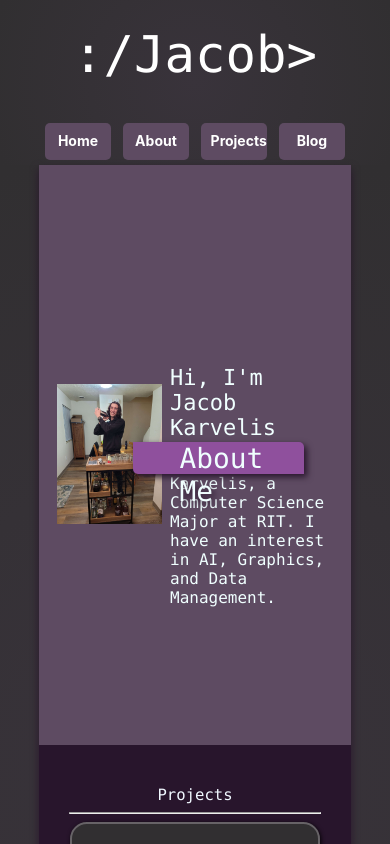
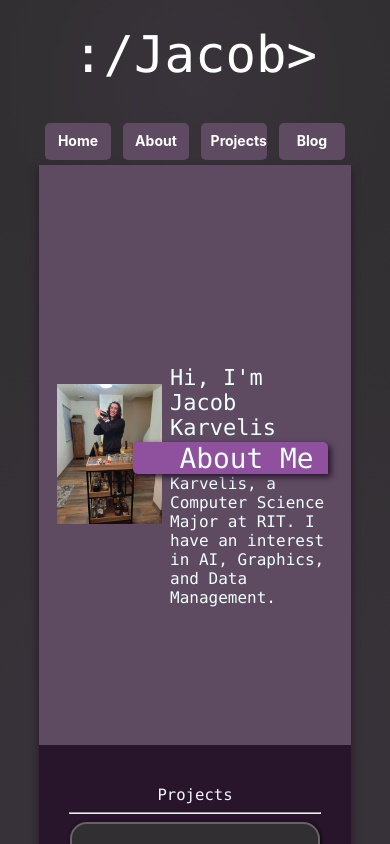
Before and after one commit to jak9527/jak9527.github.io, a React (Create React App) app in the folder personalwebsite/: page / in a window 390 px wide. Shown: the top 844 px of the page. Built offline with nearby package versions, Linux system fonts and the light colour scheme.

Commit message:
home screen mae a bit more appealing on thin displays

```diff
--- a/personalwebsite/src/pages/Home.css
+++ b/personalwebsite/src/pages/Home.css
@@ -370,6 +370,28 @@
     margin-top: 160px;
     color: azure;
   }
+  .TitleLink{
+    order:2;
+    font-family: 'Lucida Console', 'Lucida Sans Regular', 'Lucida Grande', 'Lucida Sans Unicode', Geneva, Verdana, sans-serif;
+    /* line-height: 3.8vh; */
+    font-size: 3.3vh;
+    color: azure;
+    display: block;
+    /* background-color: #922FA8; */
+    background-color: #8f509d;
+    width: 38vw;
+    height: 3.8vh;
+    border-bottom-left-radius: 5px;
+    border-top-right-radius: 5px;
+    text-decoration: none;
+    text-align: left;
+    padding-left: 12vw;
+    margin-left: 30%;
+    margin-top: -20px;
+    margin-bottom: auto;
+    filter:drop-shadow(3px 3px 3px #28152c);
+    transition:all 300ms
+  }
 }
 
 /* Project Summary CSS */
```
